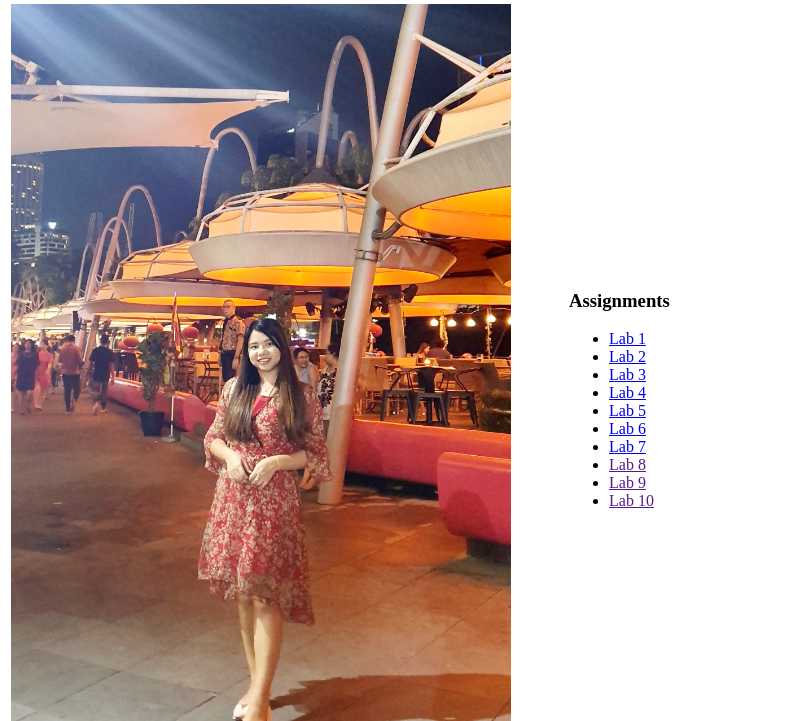
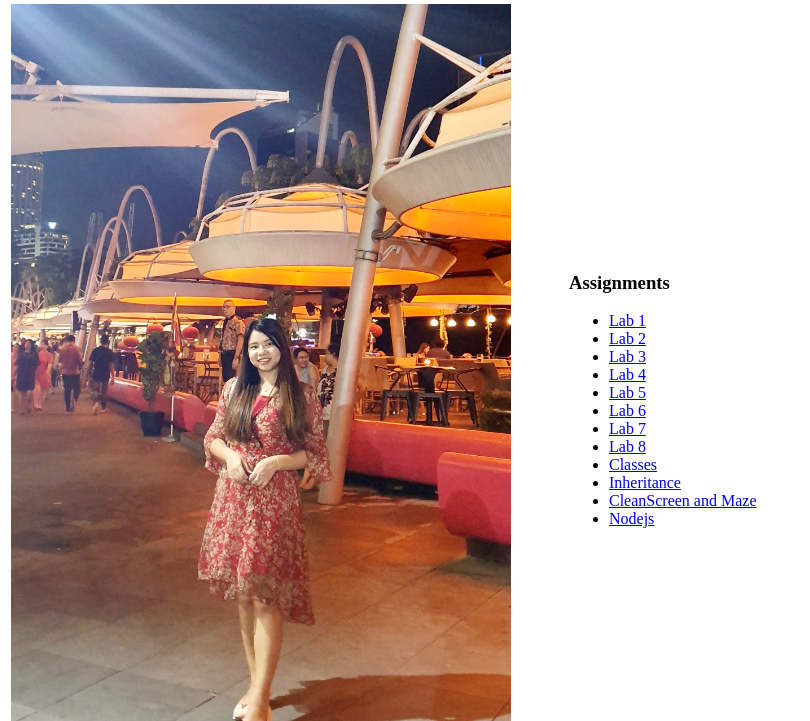
Before and after one commit to SuThwe/SuThwe.github.io, a plain HTML site: page index.html in a window 1280 px wide. Shown: the part 79-800 px from the top of the page, without its empty margins (0-810 px from the left). Drawn offline with Linux system fonts and the light colour scheme.

Commit message:
updated links

```diff
--- a/index.html
+++ b/index.html
@@ -22,9 +22,11 @@
                     <li><a href="https://github.com/SuThwe/CS472-WAP/tree/main/Lab5">Lab 5</a></li>
                     <li><a href="https://github.com/SuThwe/CS472-WAP/tree/main/Lab6">Lab 6</a></li>
                     <li><a href="https://github.com/SuThwe/CS472-WAP/tree/main/Lab7">Lab 7</a></li>
-                    <li><a href="">Lab 8</a></li>
-                    <li><a href="">Lab 9</a></li>
-                    <li><a href="">Lab 10</a></li>
+                    <li><a href="https://github.com/SuThwe/CS472-WAP/tree/main/Lab8">Lab 8</a></li>
+                    <li><a href="https://github.com/SuThwe/CS472-WAP/tree/main/Classes">Classes</a></li>
+                    <li><a href="https://github.com/SuThwe/CS472-WAP/tree/main/Inheritance">Inheritance</a></li>
+                    <li><a href="https://github.com/SuThwe/CS472-WAP/tree/main/CleanScreen%20and%20Maze">CleanScreen and Maze</a></li>
+                    <li><a href="https://github.com/SuThwe/CS472-WAP/tree/main/nodejs">Nodejs</a></li>
                 </ul>
             </td>
         </tr>
```
